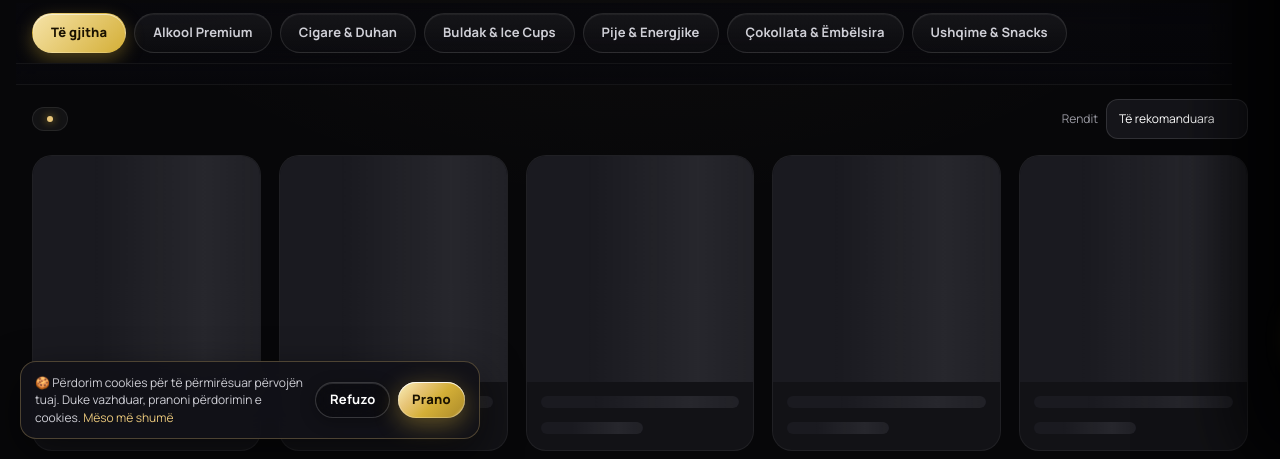
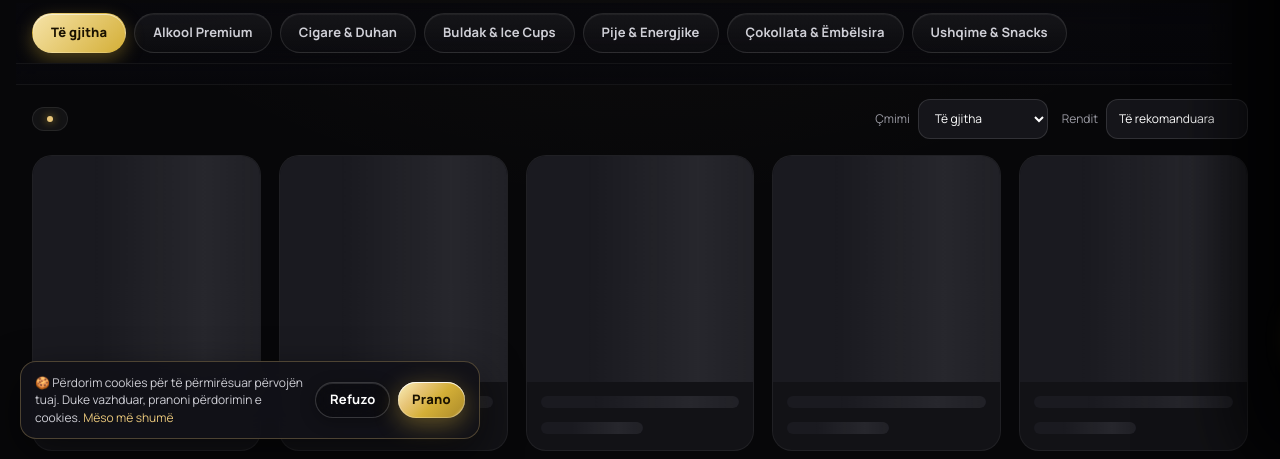
Before and after one commit to bardhiicloud-cell/hana, a website: page market/index.html in a window 1280 px wide. Shown: the part 341-800 px from the top of the page. Drawn offline with nearby package versions, Linux system fonts and the light colour scheme.

Commit message:
Add usable price range filter to market toolbar

```diff
--- a/market/index.html
+++ b/market/index.html
@@ -111,7 +111,8 @@ window.dataLayer=window.dataLayer||[];function gtag(){dataLayer.push(arguments)}
   <div class="s-chips" role="navigation" aria-label="Kategoritë"><a class="s-chip active" href="/market">Të gjitha</a><a class="s-chip" href="/alkoholi">Alkool Premium</a><a class="s-chip" href="/cigare">Cigare & Duhan</a><a class="s-chip" href="/buldak">Buldak & Ice Cups</a><a class="s-chip" href="/pije">Pije & Energjike</a><a class="s-chip" href="/embelsira">Çokollata & Ëmbëlsira</a><a class="s-chip" href="/ushqime">Ushqime & Snacks</a></div>
   <div class="s-chips s-brands" id="brandChips" role="group" aria-label="Markat"></div>
   <div class="s-toolbar"><div class="s-count" id="resultCount"></div>
-   <label class="s-sort"><span>Rendit</span><select id="sortSelect" aria-label="Rendit produktet"><option value="default">Të rekomanduara</option><option value="price-asc">Çmimi: ulët → lartë</option><option value="price-desc">Çmimi: lartë → ulët</option><option value="discount">Zbritjet më të mëdha</option><option value="name">Emri A–Z</option></select></label></div>
+   <div class="s-filter-controls"><label class="s-price-filter"><span>Çmimi</span><select id="priceFilterSelect" aria-label="Filtro sipas çmimit"><option value="all">Të gjitha</option><option value="under5">Deri në 5 €</option><option value="5to10">5–10 €</option><option value="10to25">10–25 €</option><option value="over25">Mbi 25 €</option></select></label>
+   <label class="s-sort"><span>Rendit</span><select id="sortSelect" aria-label="Rendit produktet"><option value="default">Të rekomanduara</option><option value="price-asc">Çmimi: ulët → lartë</option><option value="price-desc">Çmimi: lartë → ulët</option><option value="discount">Zbritjet më të mëdha</option><option value="name">Emri A–Z</option></select></label></div></div>
   <div class="product-grid" id="productGrid"><div class="sk-card" aria-hidden="true"><i class="sk-media"></i><i class="sk-line"></i><i class="sk-line short"></i></div><div class="sk-card" aria-hidden="true"><i class="sk-media"></i><i class="sk-line"></i><i class="sk-line short"></i></div><div class="sk-card" aria-hidden="true"><i class="sk-media"></i><i class="sk-line"></i><i class="sk-line short"></i></div><div class="sk-card" aria-hidden="true"><i class="sk-media"></i><i class="sk-line"></i><i class="sk-line short"></i></div><div class="sk-card" aria-hidden="true"><i class="sk-media"></i><i class="sk-line"></i><i class="sk-line short"></i></div><div class="sk-card" aria-hidden="true"><i class="sk-media"></i><i class="sk-line"></i><i class="sk-line short"></i></div><div class="sk-card" aria-hidden="true"><i class="sk-media"></i><i class="sk-line"></i><i class="sk-line short"></i></div><div class="sk-card" aria-hidden="true"><i class="sk-media"></i><i class="sk-line"></i><i class="sk-line short"></i></div></div>
   <div class="empty-state" id="emptyState" style="display:none"><h3>Nuk u gjet asnjë produkt</h3><p>Provo një kategori tjetër.</p><a class="s-btn s-btn-gold" href="/market">Të gjitha produktet</a></div>
  </main>
```
